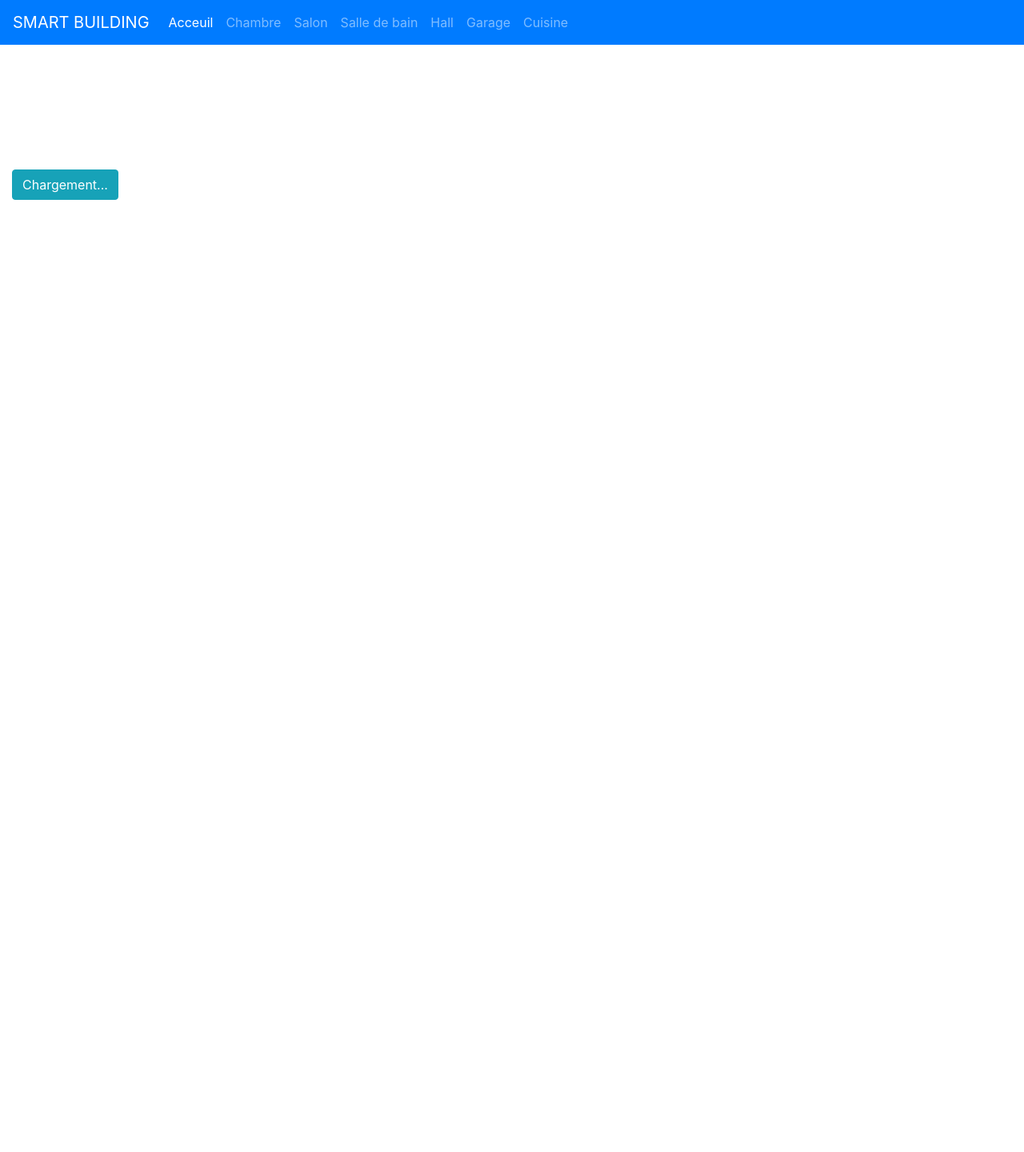
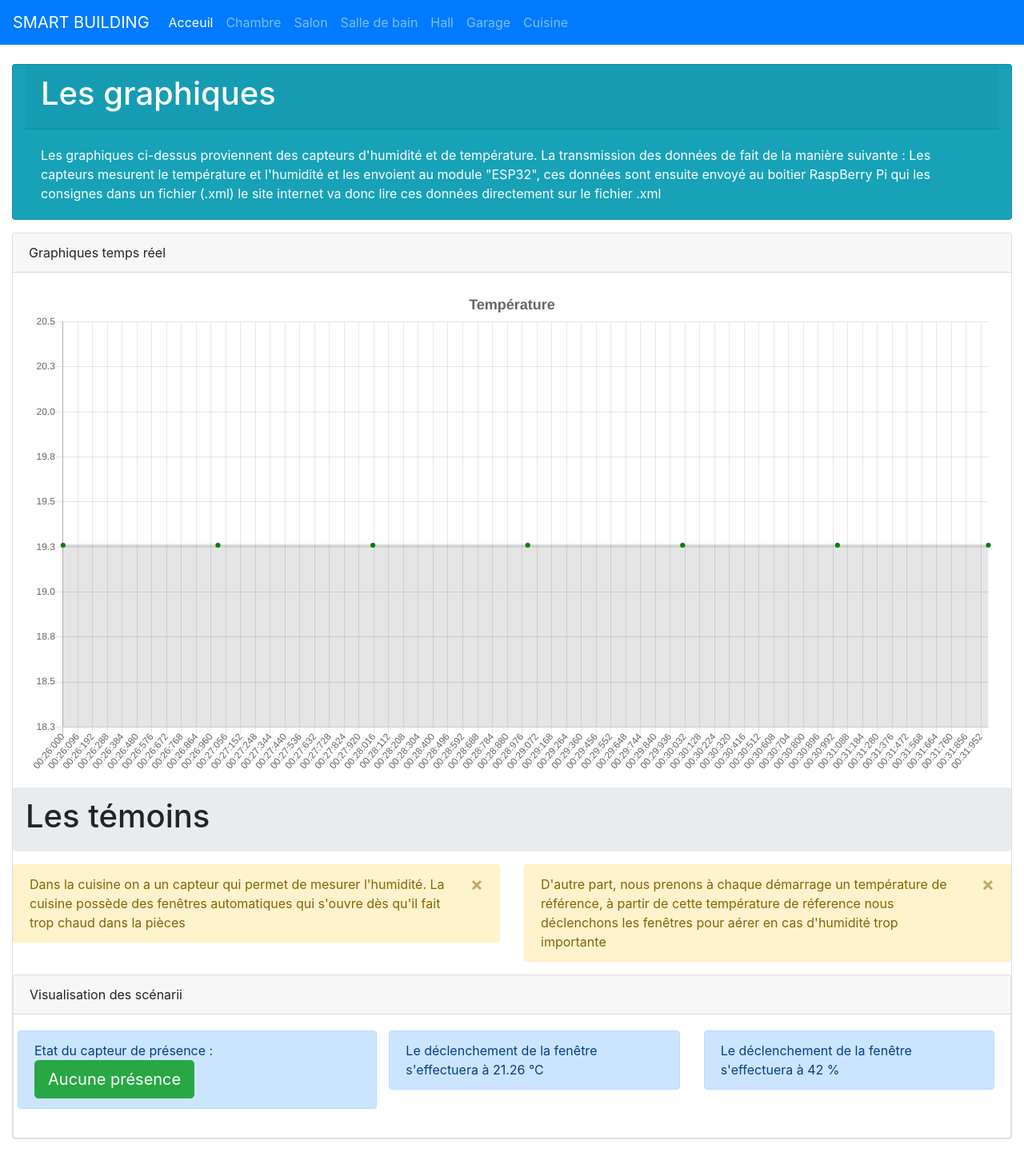
Before and after one commit to FaridAF276/smartbuildingfinal, a PHP site: page /pages/cuisine.php in a window 1280 px wide. Shown: the whole page at 80% size. Before the commit the page ends 250 px from the top, so only its background shows below. Run offline with PHP 8.4, Linux system fonts and the light colour scheme; a map, chart or similar area stays blank; some libraries are stand-ins or nearby versions.

Commit message:
esthétique cuisine

```diff
--- a/pages/cuisine.php
+++ b/pages/cuisine.php
@@ -18,22 +18,60 @@
 <body>
     <?php include ('../layout/navbar.php')?>
     <!-- Graph température -->
+    <br>
     <div class="container-fluid">
+        <div class="card text-white bg-info mb-3 container-fluid">
+            <div class="card-header"><h1>Les graphiques</h1></div>
+            <div class="card-body"> Les graphiques ci-dessus proviennent des capteurs d'humidité et de température. La transmission des données de fait de la manière suivante : Les capteurs mesurent le température et l'humidité et les envoient au module "ESP32", ces données sont ensuite envoyé au boitier RaspBerry Pi qui les consignes dans un fichier (.xml) le site internet va donc lire ces données directement sur le fichier .xml</div>
+        </div>
+
+        <div class ="card mb-3">
+                <div class="card-header">
+                    Graphiques temps réel
+                </div>
+                <div class="card-body">
+                    <div class="row"> <div class="col"><canvas id="tempChart"></canvas></div>
+                </div>
+        </div>
+
         <div class="row">
-            <div class ="col">
-                <canvas id="tempChart"></canvas>
+            <div class="col"><ol class="breadcrumb">
+                <li class="breadcrumb-item"><h1>Les témoins</h1></li>
+            </ol></div>
+        </div>
+
+        <div class="row">
+            <div class="col">
+                <div class="alert alert-dismissible alert-warning">
+                    <button type="button" class="close" data-dismiss="alert">&times;</button>
+                    Dans la cuisine on a un capteur qui permet de mesurer l'humidité. La cuisine possède des fenêtres automatiques qui s'ouvre dès qu'il fait trop chaud dans la pièces
+                </div>
             </div>
             <div class="col">
-                <!-- <canvas id="humidityChart"></canvas> -->
+                <div class="alert alert-dismissible alert-warning">
+                    <button type="button" class="close" data-dismiss="alert">&times;</button>
+                    <div class="">
+                        D'autre part, nous prenons à chaque démarrage un température de référence, à partir de cette température de réference nous déclenchons les fenêtres pour aérer en cas d'humidité trop importante
+                    </div>
+                </div>
             </div>
         </div>
-        <div class="row">
-            <div class="col"><button class="btn btn-info" id="presence">Chargement...</button></div>
-            <div class="col">
-                <div id="tresholdTemp"></div>
-            </div>
-            <div class="col">
-                <div id="tresholdHum"></div>
+        <!-- Différents boutons -->
+        <div class="card md-3">
+            <div class="card-header"> Visualisation des scénarii</div>
+                <div class="card-body">
+                    <div class="row">
+                        <div class="alert alert-dismissible alert-primary col">
+                        Etat du capteur de présence :
+                        <button class="btn btn-info" id="presence">Chargement...</button></div>
+                        <div class="col">
+                            <div id="tresholdTemp" class="alert alert-dismissible alert-primary"></div>
+                        </div>
+                        <div class="col">
+                            <div id="tresholdHum" class="alert alert-dismissible alert-primary">
+                            </div>
+                    </div>
+                </div>
             </div>
         </div>
 
--- a/script/cuisine.js
+++ b/script/cuisine.js
@@ -38,7 +38,6 @@ try{
     var updateCount = 0;
     const numberElements = 15;
     let charTemp = document.getElementById('tempChart').getContext('2d');
-    let charHumidity = document.getElementById('humidityChart').getContext('2d');
     var commonOptions = {
         scales: {
             xAxes: [{
@@ -51,7 +50,10 @@ try{
             }],
             yAxes: [{
                 ticks: {
-                    beginAtZero:true
+                    stepSize : 0.25,
+                    gridLines : {
+                        display : true
+                    }
                 }
             }]
         },
@@ -60,30 +62,12 @@ try{
             enabled: false
         }
     };
-
-    let humidChart = new Chart(charHumidity, {
-        type : 'line',
-        data : {
-            datasets : [{
-                label : 'Test',
-                data : [1],
-                pointBackgroundColor : 'green'
-            }]
-        },
-        options: Object.assign({}, commonOptions, {
-            title:{
-                display: true,
-                text: "Humidité",
-                fontSize: 18
-            }
-        })
-    });
     let tempChart = new Chart(charTemp, {
         type : 'line',
         data : {
             datasets : [{
                 label : 'Test',
-                data : [1],
+                data : [],
                 pointBackgroundColor : 'green'
             }]
         },
@@ -112,21 +96,16 @@ try{
     function addData(data) {
         if(data){
             tempChart.data.labels.push(new Date());
-            humidChart.data.labels.push(new Date());
             //   console.log(typeof testChart.data.datasets[0].data)
             tempChart.data.datasets[0].data.push(data.graphTemperature);
-            humidChart.data.datasets[0].data.push(data.graphHumidity);
             if(updateCount > numberElements){
                 //t
                 tempChart.data.labels.shift();
                 tempChart.data.datasets[0].data.shift();
                 //%
-                humidChart.data.labels.shift();
-                humidChart.data.datasets[0].data.shift();
             }
             else updateCount++;
             tempChart.update();
-            humidChart.update();
         }
     }
     function updateData() {
@@ -143,8 +122,8 @@ try{
         tresholdTempDiv.textContent = data.tresholdTemp.toString();
         let tempSeuilDeclenchement = data.graphTemperature + data.tresholdTemp;
         let humSeuilDeclenchement = data.graphHumidity + data.tresholdHum;
-        tresholdHumDiv.textContent = "Le déclenchement s'effectuera à "+ humSeuilDeclenchement.toString()+" %";
-        tresholdTempDiv.textContent = "Le déclenchement s'effectuera à "+ tempSeuilDeclenchement.toString()+" °C";
+        tresholdHumDiv.textContent = "Le déclenchement de la fenêtre s'effectuera à "+ humSeuilDeclenchement.toString()+" %";
+        tresholdTempDiv.textContent = "Le déclenchement de la fenêtre s'effectuera à "+ tempSeuilDeclenchement.toString()+" °C";
 
     }
     initializeTemp(readXML());
```
Also changed, not shown: pages/chambre.php (+6 -11 lines).
